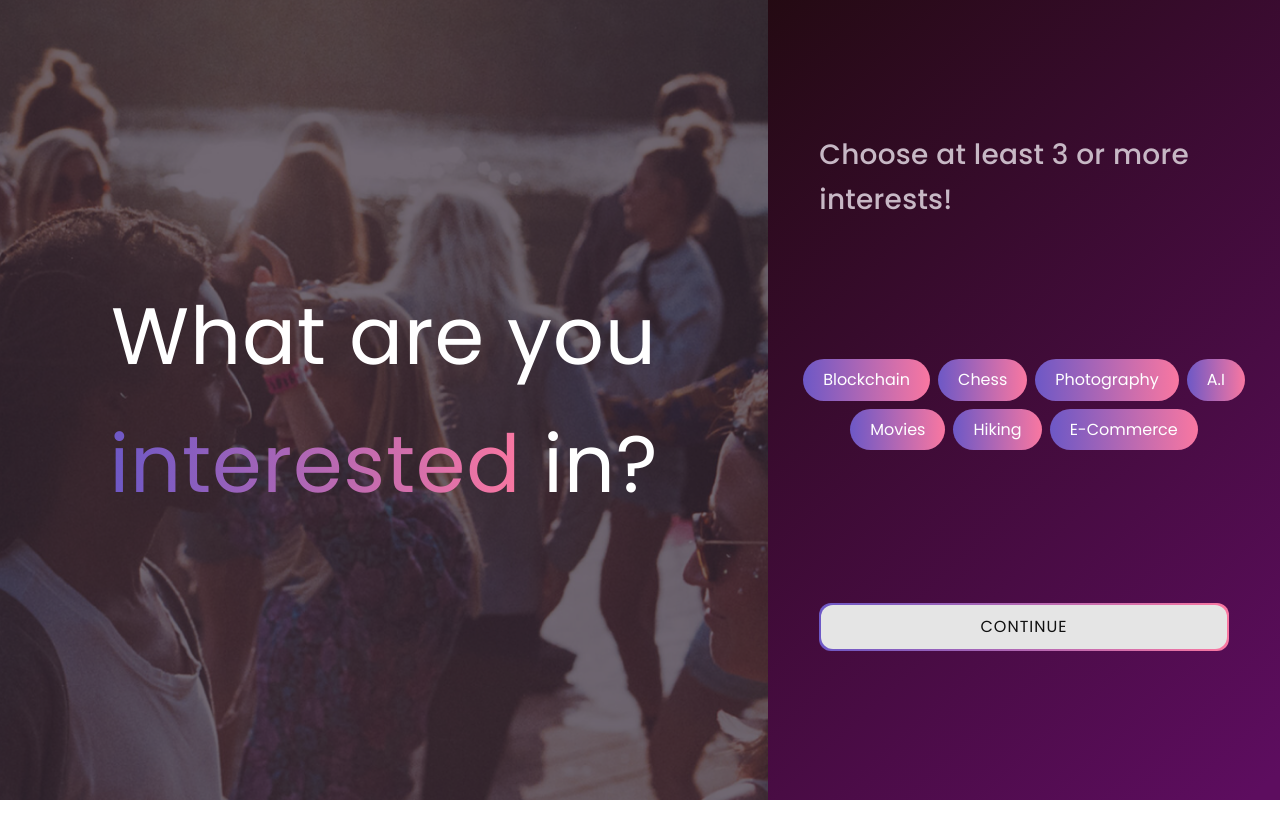
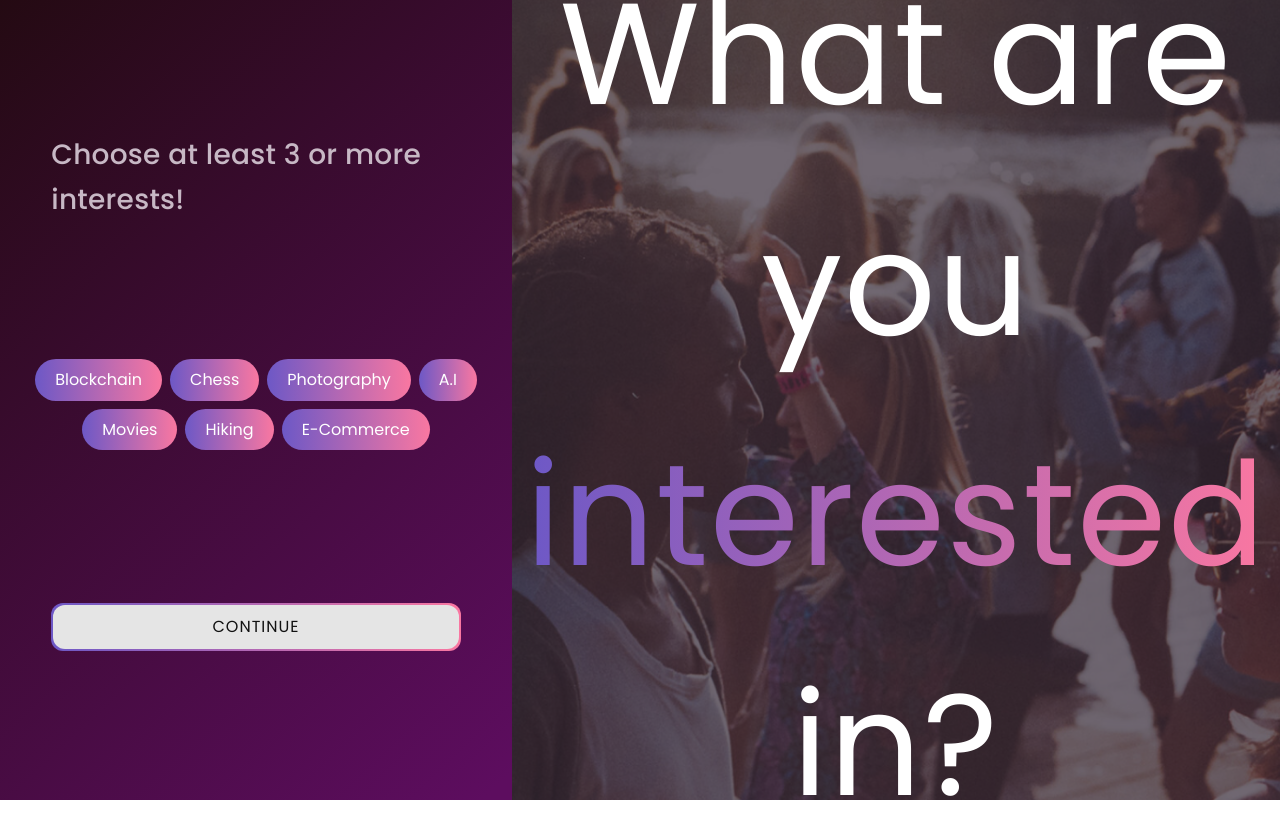
Before and after one commit to Build-Week-Expat-Journal/FE, a React (Create React App) app in the folder frontend/: page /interests in a window 1280 px wide. Shown: the top 838 px of the page. Before the commit the page ends 800 px from the top, so only its background shows below. Built offline with nearby package versions, Linux system fonts and the light colour scheme.

Commit message:
update panel position

```diff
--- a/frontend/src/routes/Register/Interests.js
+++ b/frontend/src/routes/Register/Interests.js
@@ -8,10 +8,12 @@ const UserInterest = () => {
     <Authlayout
       message={() => (
         <>
-          What are you <span>interested</span> in?
+          <h1>
+            What are you <span>interested</span> in?
+          </h1>
         </>
       )}
-      formAlign="right"
+      formAlign="left"
     >
       <Interests />
     </Authlayout>
```
